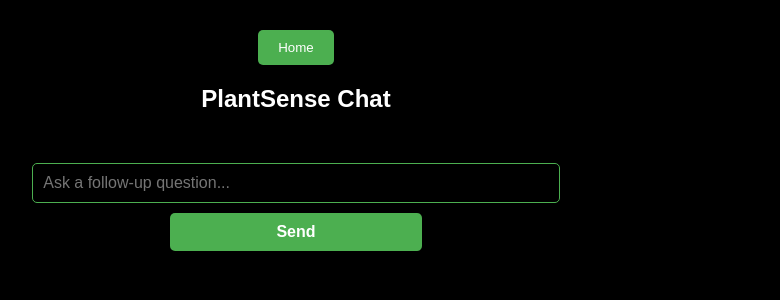
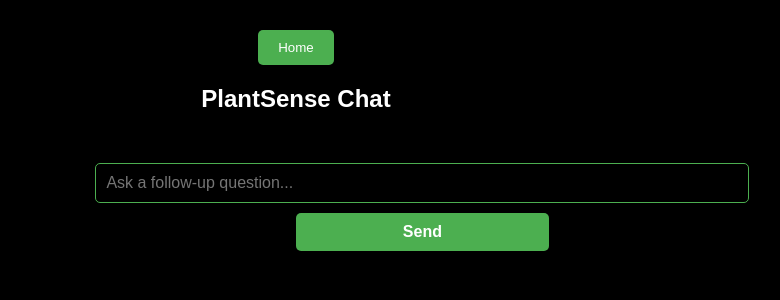
Before and after one commit to dhruvshr/PlantSense, a Flask app: template app/templates/chat.html in a window 1280 px wide. Shown: the top 300 px of the page, without its empty margins (344-1124 px from the left). Run offline with Flask 3, Linux system fonts and the light colour scheme; the template is opened without the code that fills it, so the values that code supplies are empty.

Commit message:
finalized ui with plantsense logo; reset base prompt

```diff
--- a/app/templates/base.html
+++ b/app/templates/base.html
@@ -4,6 +4,7 @@
 <head>
     <meta charset="UTF-8">
     <meta name="viewport" content="width=device-width, initial-scale=1.0">
+    <link rel="icon" type="image/png" href="{{ url_for('static', filename='assets/plantsense-logo.png') }}">
     <title>{% block title %}{% endblock %}</title>
     {% block head %}{% endblock %}
 
--- a/app/templates/chat.html
+++ b/app/templates/chat.html
@@ -88,7 +88,8 @@
 
     .feedback-form input[type="text"] {
         padding: 10px;
-        width: 40%;
+        width: 50%;
+        margin-left: 20%;
         margin-bottom: 10px;
         border: 1px solid #4CAF50;
         border-radius: 5px;
@@ -99,6 +100,7 @@
 
     .feedback-form button {
         width: 20%;
+        margin-left: 20%;
         font-size: 16px;
         font-weight: bold;
     }
@@ -128,6 +130,7 @@
             <img src="{{ url_for('static', filename='uploaded_images/' + uploaded_image.file_path.split('/')[-1]) }}"
                 alt="Uploaded Image">
             <p>Uploaded Image: {{ uploaded_image.file_path.split('/')[-1] }}</p>
+            <p>Diagnosis: {{ uploaded_image.predicted_class }}</p>
         </div>
 
         {% endif %}
--- a/app/templates/index.html
+++ b/app/templates/index.html
@@ -10,7 +10,7 @@
         color: #fff;
         font-family: Arial, sans-serif;
         text-align: center;
-        margin: 10em;
+        margin: 5em;
     }
 
     .upload-container {
@@ -47,6 +47,7 @@
 
 {% block content %}
 <body>
+    <img src="{{ url_for('static', filename='assets/plantsense-logo.png') }}" alt="PlantSense Logo" style="width: 100px; height: 100px;">
     <h1>Welcome to PlantSense!</h1>
     <p>Please upload an image of your plant, and I'll analyze it and provide insights.</p>
 
--- a/src/llm/insights_engine.py
+++ b/src/llm/insights_engine.py
@@ -51,7 +51,7 @@ class InsightsEngine:
         """
         # print(predicted_class)
         # print(confidence)
-        prompt = BASE_PROMPT
+        prompt = ''
 
         if predicted_class:
             if "healthy" in str(predicted_class).lower():
```
Also changed, not shown: app/static/assets/plantsense-logo.png (added), instance/plantsense_images.db, 1 other file. Lines whose indentation alone changed are shown as unchanged.
